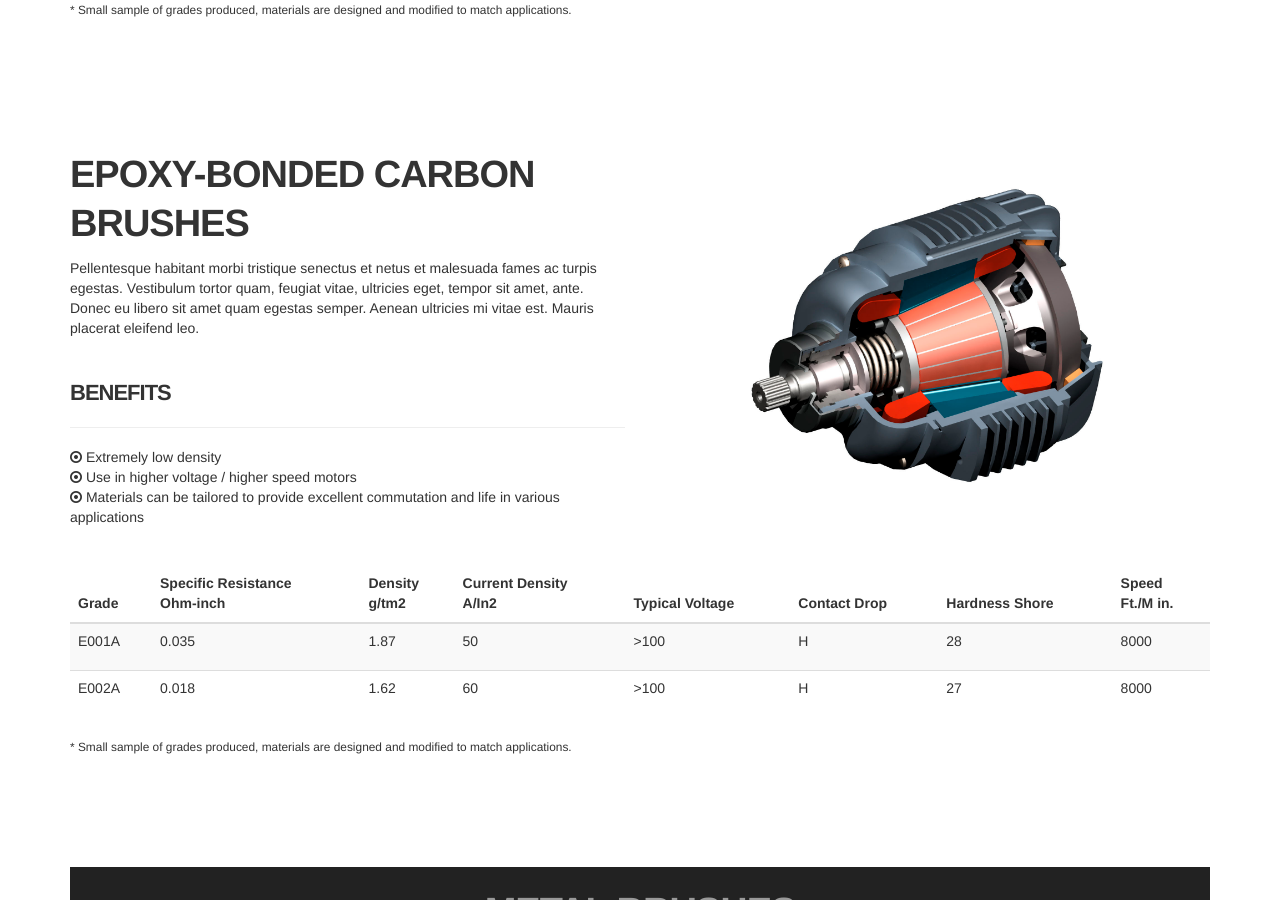
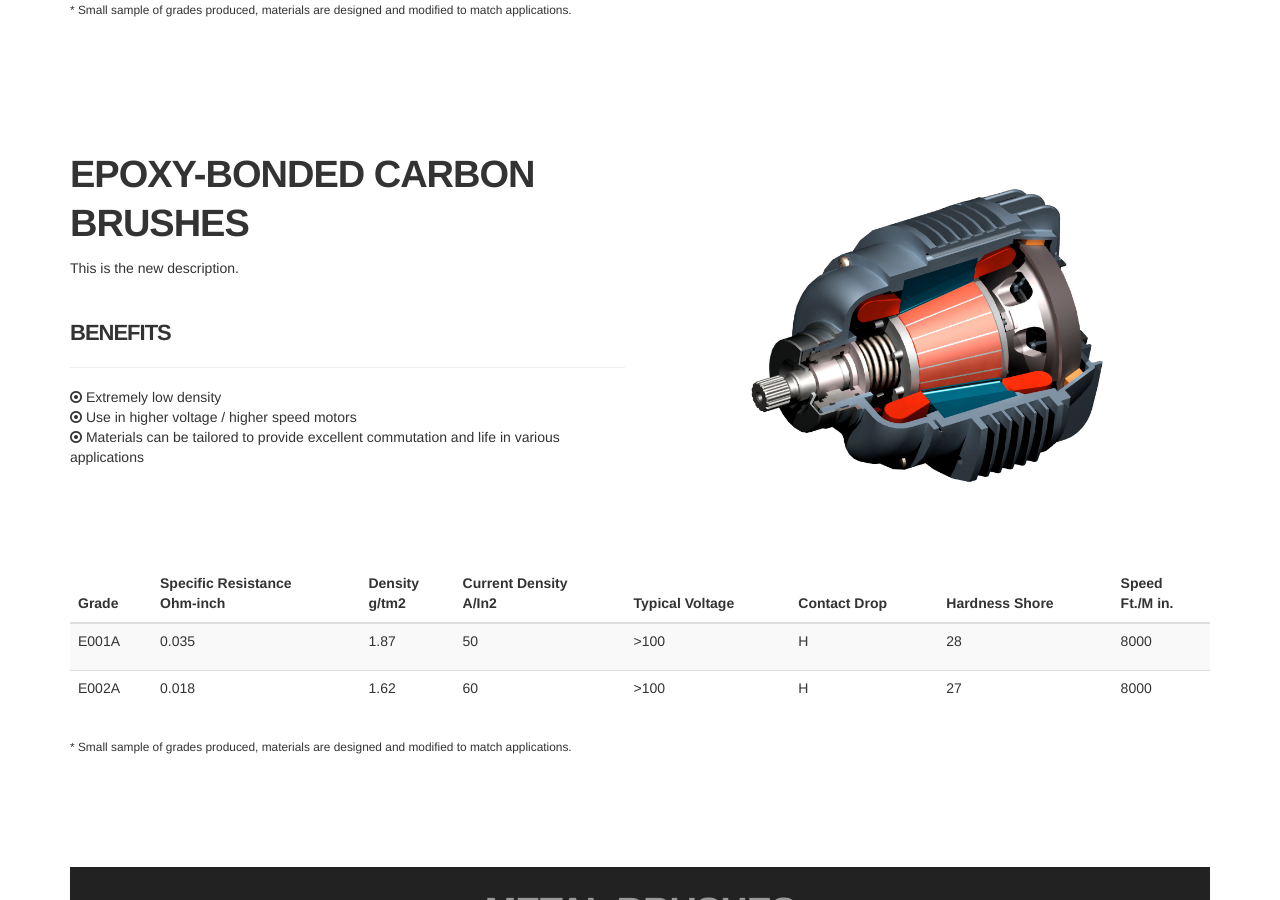
Before and after one commit to bzmillerboy/bmp-site, a Jekyll site: the page built from brushes-contacts.html, in a window 1280 px wide and 900 px high, scrolled down 1229 px. Built offline with Jekyll 4.4.1, drawn with Linux system fonts in a browser that asks for light colours; Markdown is read by kramdown in place of the engine named in the settings.

Commit message:
updated desc

```diff
--- a/_includes/Epoxy-Bonded-Carbon-Brushes.html
+++ b/_includes/Epoxy-Bonded-Carbon-Brushes.html
@@ -5,7 +5,7 @@
     </div>
     <div class="col-sm-6 col-sm-pull-6">
       <h3>Epoxy-Bonded Carbon Brushes</h3>
-      <p>Pellentesque habitant morbi tristique senectus et netus et malesuada fames ac turpis egestas. Vestibulum tortor quam, feugiat vitae, ultricies eget, tempor sit amet, ante. Donec eu libero sit amet quam egestas semper. Aenean ultricies mi vitae est. Mauris placerat eleifend leo.</p>
+      <p>This is the new description.</p>
       <br>
       <h4>Benefits</h4>
       <hr>
```
Also changed, not shown: 1 other file.
